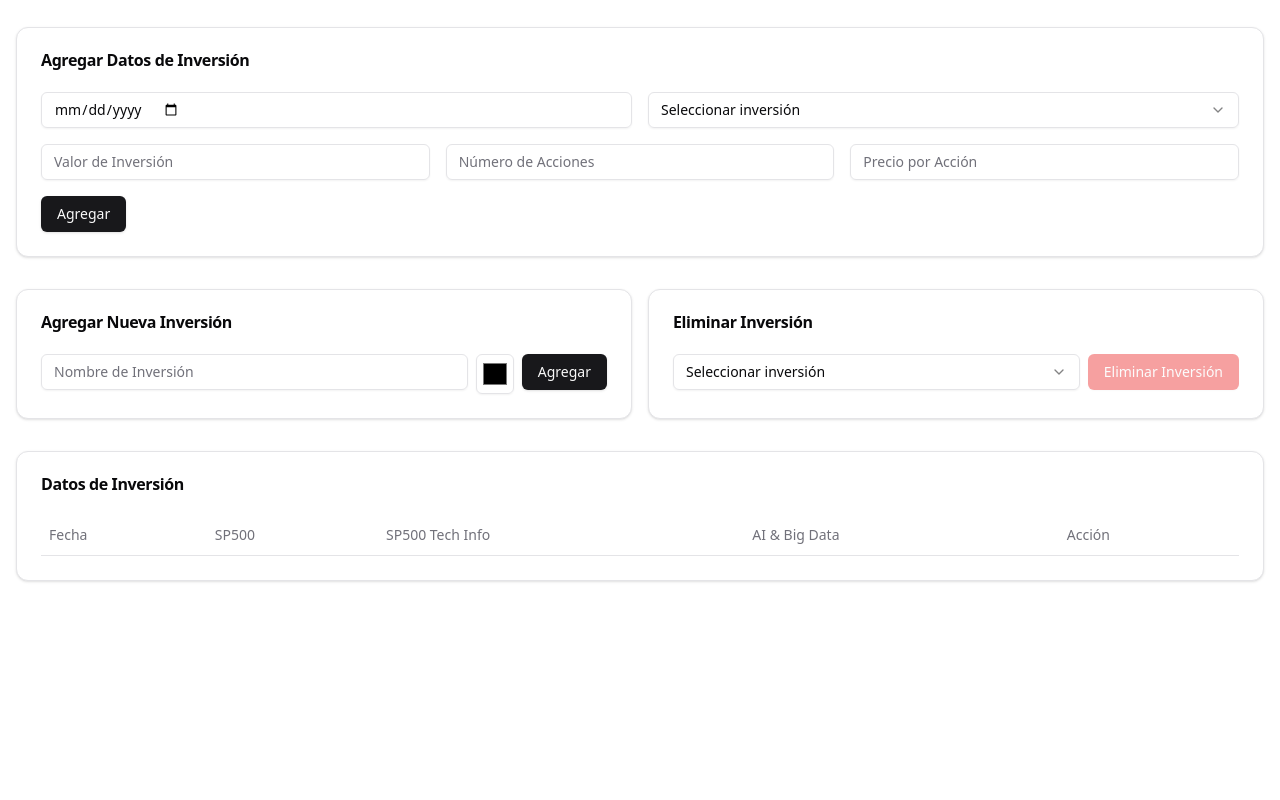
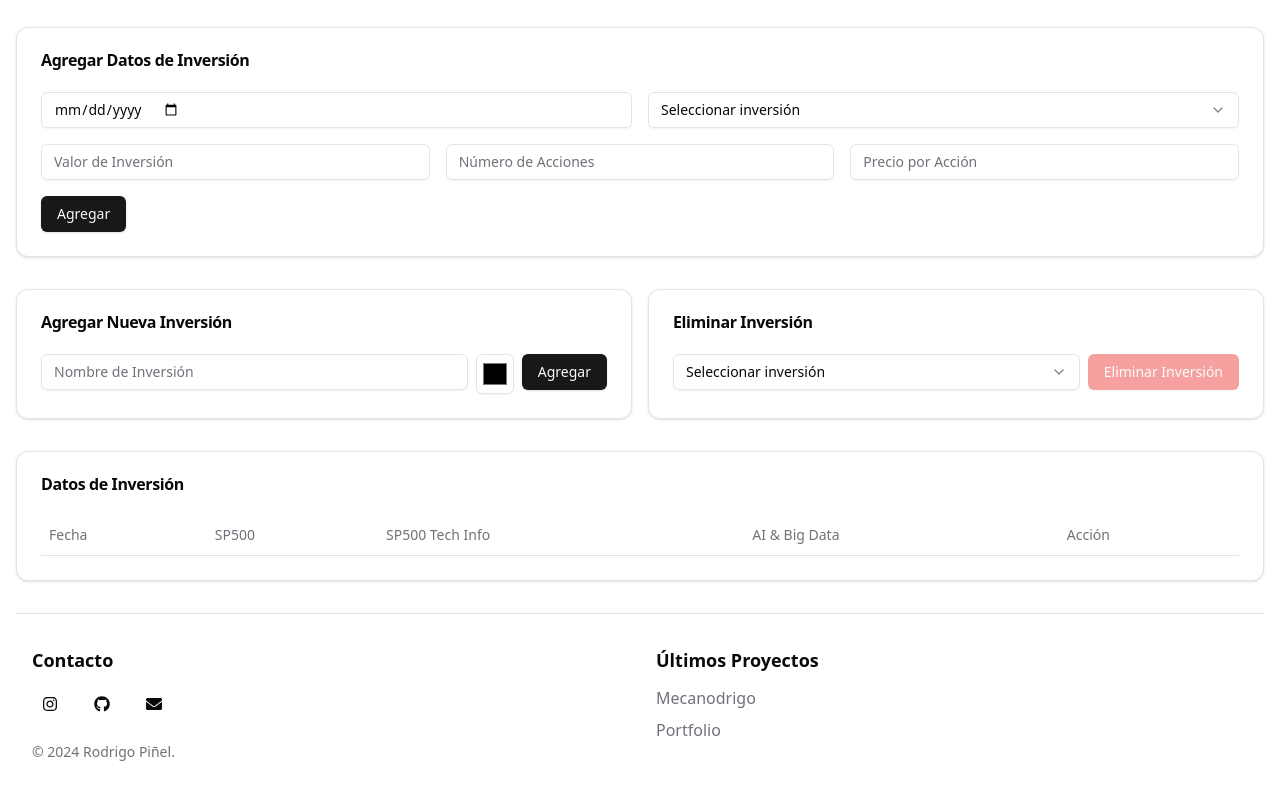
Before and after one commit to Gechisman/Investment-tracker, a Next.js app: page / in a window 1280 px wide. Shown: the part 933-1733 px from the top of the page. Before the commit the page ends 1562 px from the top, so only its background shows below. Built offline with nearby package versions, Linux system fonts and the light colour scheme.

Commit message:
Footer added

```diff
--- a/app/components/investment-tracker.tsx
+++ b/app/components/investment-tracker.tsx
@@ -21,6 +21,7 @@ import {
   SheetTitle,
   SheetTrigger,
 } from "@/components/ui/sheet"
+import { FaInstagram, FaGithub, FaEnvelope } from "react-icons/fa";
 
 interface InvestmentData {
   date: string
@@ -88,6 +89,8 @@ const translations = {
     investedAmount: "Invested Amount",
     currentValue: "Current Value",
     menu: "Menu",
+    contact: "Contact",
+    latestProjects: "Latest Projects"
   },
   es: {
     title: "Seguimiento de Inversiones",
@@ -133,6 +136,8 @@ const translations = {
     investedAmount: "Cantidad Invertida",
     currentValue: "Valor Actual",
     menu: "Menú",
+    contact: "Contacto",
+    latestProjects: "Últimos Proyectos",
   },
 }
 
@@ -629,7 +634,7 @@ export default function InvestmentTracker() {
           </CardHeader>
           <CardContent>
             <div className="flex flex-col md:flex-row space-y-4 md:space-y-0 md:space-x-2">
-              <Select value={deletingInvestment || ''} onValueChange={setDeletingInvestment} className="flex-grow">
+              <Select value={deletingInvestment || ''} onValueChange={setDeletingInvestment}>
                 <SelectTrigger>
                   <SelectValue placeholder={t.selectInvestment} />
                 </SelectTrigger>
@@ -815,6 +820,90 @@ export default function InvestmentTracker() {
           </div>
         </CardContent>
       </Card>
+      <footer className="bg-background border-t">
+  <div className="container px-4 py-8 mx-auto">
+    <div className="grid grid-cols-1 md:grid-cols-2 gap-8">
+      {/* Contact Section */}
+      <div className="space-y-3 text-center md:text-left">
+        <h3 className="text-lg font-semibold">{t.contact}</h3>
+        <div className="flex justify-center md:justify-start space-x-4">
+          <Button variant="ghost" size="icon" asChild>
+            <a
+              href="https://instagram.com/rodriiasecas"
+              target="_blank"
+              rel="noopener noreferrer"
+              aria-label="Instagram"
+            >
+              <FaInstagram className="text-xl" />
+            </a>
+          </Button>
+          <Button variant="ghost" size="icon" asChild>
+            <a
+              href="https://github.com/Gechisman"
+              target="_blank"
+              rel="noopener noreferrer"
+              aria-label="GitHub"
+            >
+              <FaGithub className="text-xl" />
+            </a>
+          </Button>
+          <Button variant="ghost" size="icon" asChild>
+            <a
+              href="mailto:rodrigo.pinelpastrana@gmail.com"
+              target="_blank"
+              rel="noopener noreferrer"
+              aria-label="Email"
+            >
+              <FaEnvelope className="text-xl" />
+            </a>
+          </Button>
+        </div>
+      </div>
+
+      {/* Latest Projects Section */}
+      <div className="space-y-3 text-center md:text-left">
+        <h3 className="text-lg font-semibold">{t.latestProjects}</h3>
+        <ul className="space-y-2">
+          <li>
+            <a
+              href="https://mecanodrigo-production.up.railway.app"
+              className="text-muted-foreground hover:text-foreground transition-colors"
+              target="_blank"
+            >
+              Mecanodrigo
+            </a>
+          </li>
+          <li>
+            <a
+              href="https://rodrigo-pinel.vercel.app"
+              className="text-muted-foreground hover:text-foreground transition-colors"
+              target="_blank"
+            >
+              Portfolio
+            </a>
+          </li>
+        </ul>
+      </div>
     </div>
+
+    {/* Footer Bottom Section */}
+    <div className="flex flex-col md:flex-row justify-center md:justify-between items-center space-y-4 my-4 md:my-0 md:space-y-0">
+      <p className="text-sm text-muted-foreground text-center md:text-left">
+        © {new Date().getFullYear()} Rodrigo Piñel.
+      </p>
+      {/* Uncomment if needed */}
+      {/* <div className="flex space-x-4 text-sm text-muted-foreground">
+        <a href="#" className="hover:text-foreground transition-colors">
+          Privacy Policy
+        </a>
+        <a href="#" className="hover:text-foreground transition-colors">
+          Terms of Service
+        </a>
+      </div> */}
+    </div>
+  </div>
+</footer>
+    </div>
+
   )
 }
--- a/package.json
+++ b/package.json
@@ -25,6 +25,7 @@
     "postcss": "^8.4.49",
     "react": "^18.3.1",
     "react-dom": "^18.3.1",
+    "react-icons": "^5.4.0",
     "recharts": "^2.15.0",
     "tailwind-merge": "^2.5.5",
     "tailwindcss-animate": "^1.0.7"
```
Also changed, not shown: 1 other file (tests, documents, lock files or other folders).
